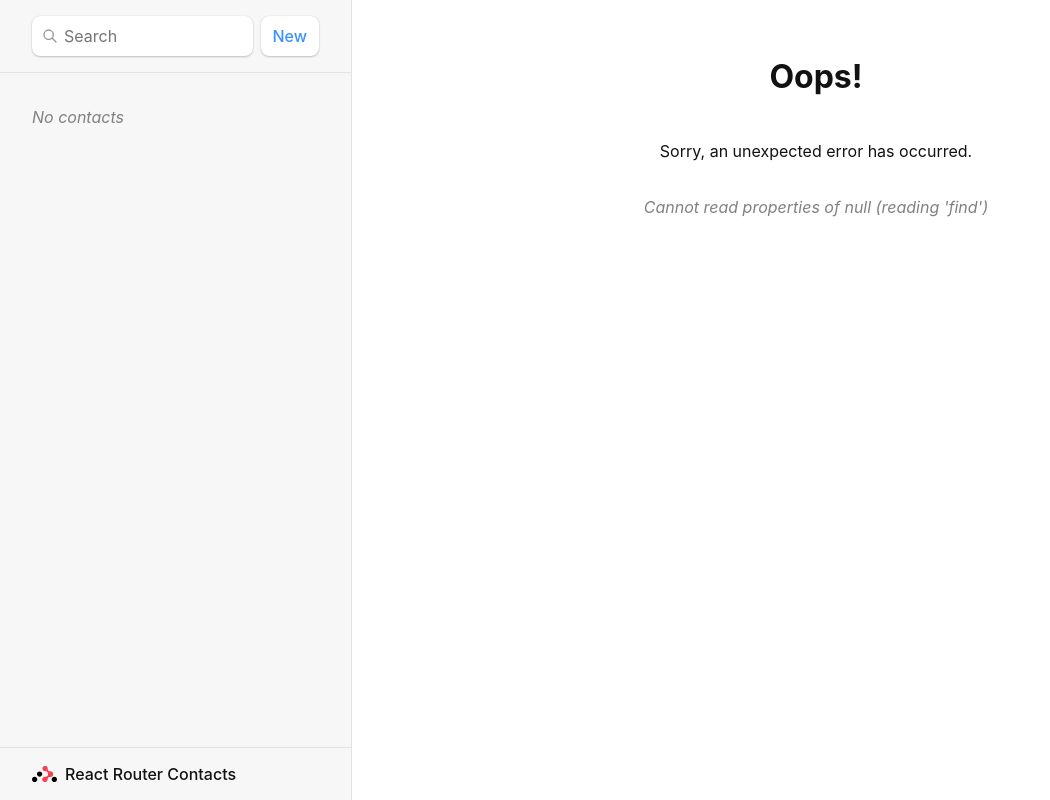
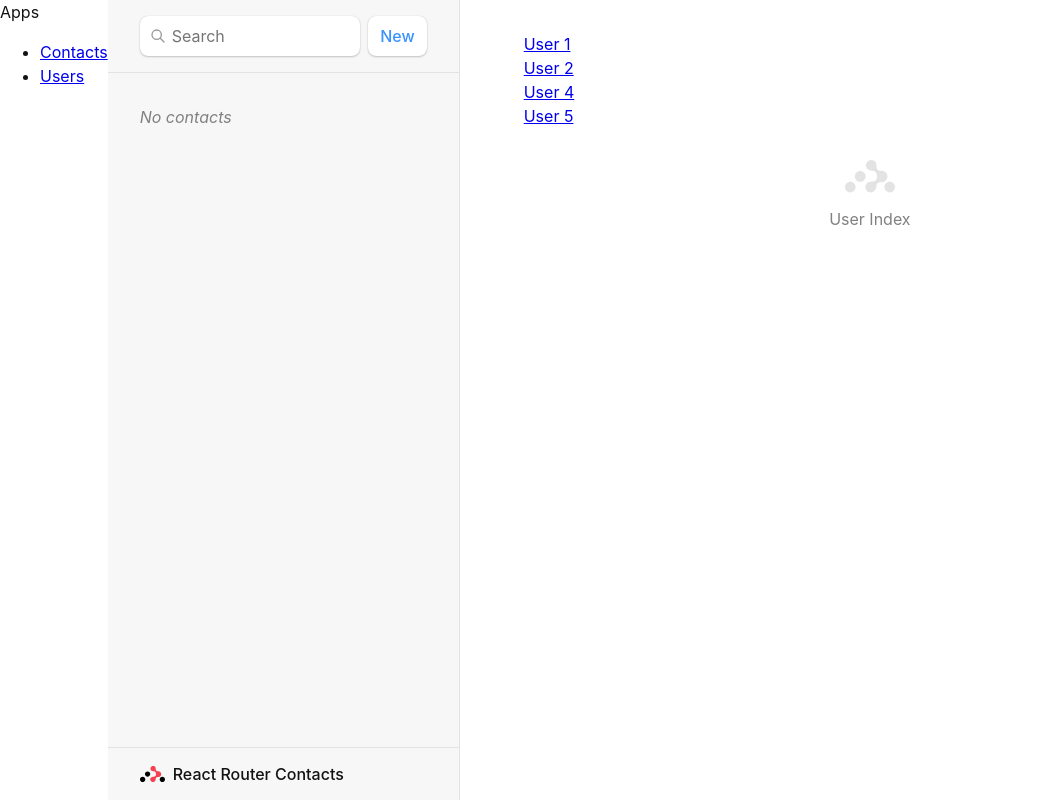
Before and after one commit to bignuttawuts/react-admin, a React (Vite) app: page /contacts/users in a window 1280 px wide. Shown: the whole page, without its empty margins (0-1050 px from the left). Built offline with nearby package versions, Linux system fonts and the light colour scheme.

Commit message:
refactor

```diff
--- /dev/null
+++ b/src/features/users/index.tsx
@@ -0,0 +1,7 @@
+export default function UserIndex() {
+  return (
+    <p id="zero-state">
+      User Index
+    </p >
+  );
+}
--- /dev/null
+++ b/src/features/users/root.tsx
@@ -0,0 +1,11 @@
+import { Link, Outlet } from 'react-router-dom';
+
+export default function UserRoot() {
+  return <>
+    <Link to="/users/1">User 1</Link><br />
+    <Link to="/users/2">User 2</Link><br />
+    <Link to="/users/3">User 4</Link><br />
+    <Link to="/users/4">User 5</Link>
+    <Outlet />
+  </>
+}
--- a/src/main.tsx
+++ b/src/main.tsx
@@ -5,18 +5,25 @@ import { createBrowserRouter, RouterProvider } from "react-router-dom"
 
 import { store } from './app/store'
 import ErrorPage from './error-page'
-import Contact, { loader as contactLoader, action as contactAction, } from './routes/contact'
-import EditContact, { action as editAction } from './routes/edit'
-import Root, { action as rootAction, loader as rootLoader } from "./routes/root";
-import { action as destroyAction } from "./routes/destroy";
+import Contact, { loader as contactLoader, action as contactAction, } from './routes/contracts/contact'
+import EditContact, { action as editAction } from './routes/contracts/edit'
+import ContractRoot, { action as rootAction, loader as rootLoader } from "./routes/contracts/root";
+import { action as destroyAction } from "./routes/contracts/destroy";
 
 import './index.css'
-import Index from './routes'
+import Index from './routes/contracts'
+import UserRoot from './features/users/root'
+import UserIndex from './features/users'
+import Root from './routes/root'
 
 const router = createBrowserRouter([
   {
     path: "/",
     element: <Root />,
+    children: [
+      {
+        path: "/contacts",
+        element: <ContractRoot />,
         errorElement: <ErrorPage />,
         loader: rootLoader,
         action: rootAction,
@@ -26,25 +33,39 @@ const router = createBrowserRouter([
             children: [
               { index: true, element: <Index /> },
               {
-            path: "contacts/:contactId",
+                path: ":contactId",
                 element: <Contact />,
                 loader: contactLoader,
                 action: contactAction,
               },
               {
-            path: "contacts/:contactId/edit",
+                path: ":contactId/edit",
                 element: <EditContact />,
                 loader: contactLoader,
                 action: editAction,
               },
               {
-            path: "contacts/:contactId/destroy",
+                path: ":contactId/destroy",
                 action: destroyAction,
                 errorElement: <div>Oops! There was an error.</div>,
               },
             ]
-      }]
           },
+          {
+            path: "users",
+            element: <UserRoot />,
+            children: [
+              { index: true, element: <UserIndex /> },
+              {
+                path: ":userId"
+              }
+            ]
+          }
+        ]
+      },
+    ]
+  },
+
 ]);
 
 ReactDOM.createRoot(document.getElementById('root') as HTMLElement).render(
--- a/src/routes/contact.tsx
+++ b/src/routes/contracts/contact.tsx
@@ -1,5 +1,5 @@
 import { Form, useFetcher, useLoaderData } from "react-router-dom";
-import { getContact, updateContact } from "../contacts";
+import { getContact, updateContact } from "../../contacts";
 
 export async function action({ request, params }: any) {
   let formData = await request.formData();
--- a/src/routes/destroy.tsx
+++ b/src/routes/contracts/destroy.tsx
@@ -1,5 +1,5 @@
 import { redirect } from "react-router-dom";
-import { deleteContact } from "../contacts";
+import { deleteContact } from "../../contacts";
 
 export async function action({ params }: any) {
   // throw new Error("oh dang!");
--- a/src/routes/edit.tsx
+++ b/src/routes/contracts/edit.tsx
@@ -1,5 +1,5 @@
 import { Form, useLoaderData, redirect, useNavigate } from "react-router-dom";
-import { updateContact } from "../contacts";
+import { updateContact } from "../../contacts";
 
 export async function action({ request, params }: any) {
   const formData = await request.formData();
--- a/src/routes/index.tsx
+++ b/src/routes/contracts/index.tsx
@@ -1,3 +1,5 @@
+import { Link } from 'react-router-dom'
+
 export default function Index() {
   return (
     <p id="zero-state">
@@ -7,7 +9,8 @@ export default function Index() {
       <a href="https://reactrouter.com">
         the docs at reactrouter.com
       </a>
-      .
-    </p>
+      <br />
+      <Link to="/users"> User</Link >
+    </p >
   );
 }
--- /dev/null
+++ b/src/routes/contracts/root.tsx
@@ -0,0 +1,111 @@
+import { useEffect, useState } from 'react';
+import { Form, NavLink, Outlet, redirect, useLoaderData, useNavigation, useSubmit } from 'react-router-dom';
+
+import { createContact, getContacts } from "../../contacts";
+
+export async function loader({ request }: any) {
+  const url = new URL(request.url);
+  const q = url.searchParams.get("q");
+  const contacts = await getContacts(q);
+  console.log('reload', contacts)
+  return { contacts, q };
+}
+
+export async function action() {
+  const contact = await createContact();
+  return redirect(`/contacts/${contact.id}/edit`);
+}
+
+export default function ContractRoot() {
+  const { contacts, q }: any = useLoaderData();
+  const [query, setQuery] = useState(q);
+  const navigation = useNavigation();
+  const submit = useSubmit();
+
+  const searching =
+    navigation.location &&
+    new URLSearchParams(navigation.location.search).has(
+      "q"
+    );
+
+  useEffect(() => {
+    setQuery(q);
+  }, [q]);
+
+  return (
+    <>
+      <div id="sidebar">
+        <h1>React Router Contacts</h1>
+        <div>
+          <Form id="search-form" role="search">
+            <input
+              id="q"
+              className={searching ? "loading" : ""}
+              aria-label="Search contacts"
+              placeholder="Search"
+              type="search"
+              name="q"
+              value={query}
+              onChange={(event) => {
+                const isFirstSearch = q == null;
+                submit(event.currentTarget.form, {
+                  replace: !isFirstSearch,
+                });
+              }}
+            />
+            <div
+              id="search-spinner"
+              aria-hidden
+              hidden={!searching}
+            />
+            <div
+              className="sr-only"
+              aria-live="polite"
+            ></div>
+          </Form>
+          <Form method="post">
+            <button type="submit">New</button>
+          </Form>
+        </div>
+        <nav>
+          {contacts.length ? (
+            <ul>
+              {contacts.map((contact: any) => (
+                <li key={contact.id}>
+                  <NavLink to={`/contacts/${contact.id}`}
+                    className={({ isActive, isPending }) =>
+                      isActive
+                        ? "active"
+                        : isPending
+                          ? "pending"
+                          : ""
+                    }>
+                    {contact.first || contact.last ? (
+                      <>
+                        {contact.first} {contact.last}
+                      </>
+                    ) : (
+                      <i>No Name</i>
+                    )}{" "}
+                    {contact.favorite && <span>★</span>}
+                  </NavLink>
+                </li>
+              ))}
+            </ul>
+          ) : (
+            <p>
+              <i>No contacts</i>
+            </p>
+          )}
+        </nav>
+      </div>
+      <div
+        id="detail"
+        className={
+          navigation.state === "loading" ? "loading" : ""
+        }>
+        <Outlet />
+      </div>
+    </>
+  );
+}
--- a/src/routes/root.tsx
+++ b/src/routes/root.tsx
@@ -1,111 +1,16 @@
-import { useEffect, useState } from 'react';
-import { Form, NavLink, Outlet, redirect, useLoaderData, useNavigation, useSubmit } from 'react-router-dom';
-
-import { createContact, getContacts } from "../contacts";
-
-export async function loader({ request }: any) {
-  const url = new URL(request.url);
-  const q = url.searchParams.get("q");
-  const contacts = await getContacts(q);
-  console.log('reload', contacts)
-  return { contacts, q };
-}
-
-export async function action() {
-  const contact = await createContact();
-  return redirect(`/contacts/${contact.id}/edit`);
-}
+import { Link, Outlet } from 'react-router-dom';
 
 export default function Root() {
-  const { contacts, q }: any = useLoaderData();
-  const [query, setQuery] = useState(q);
-  const navigation = useNavigation();
-  const submit = useSubmit();
-
-  const searching =
-    navigation.location &&
-    new URLSearchParams(navigation.location.search).has(
-      "q"
-    );
-
-  useEffect(() => {
-    setQuery(q);
-  }, [q]);
-
-  return (
+  return <>
+    <div>
+      Apps
+      <ul>
+        <li><Link to="/contacts">Contacts</Link></li>
+        <li><Link to="/users">Users</Link></li>
+      </ul>
+    </div><br />
     <>
-      <div id="sidebar">
-        <h1>React Router Contacts</h1>
-        <div>
-          <Form id="search-form" role="search">
-            <input
-              id="q"
-              className={searching ? "loading" : ""}
-              aria-label="Search contacts"
-              placeholder="Search"
-              type="search"
-              name="q"
-              value={query}
-              onChange={(event) => {
-                const isFirstSearch = q == null;
-                submit(event.currentTarget.form, {
-                  replace: !isFirstSearch,
-                });
-              }}
-            />
-            <div
-              id="search-spinner"
-              aria-hidden
-              hidden={!searching}
-            />
-            <div
-              className="sr-only"
-              aria-live="polite"
-            ></div>
-          </Form>
-          <Form method="post">
-            <button type="submit">New</button>
-          </Form>
-        </div>
-        <nav>
-          {contacts.length ? (
-            <ul>
-              {contacts.map((contact: any) => (
-                <li key={contact.id}>
-                  <NavLink to={`contacts/${contact.id}`}
-                    className={({ isActive, isPending }) =>
-                      isActive
-                        ? "active"
-                        : isPending
-                          ? "pending"
-                          : ""
-                    }>
-                    {contact.first || contact.last ? (
-                      <>
-                        {contact.first} {contact.last}
-                      </>
-                    ) : (
-                      <i>No Name</i>
-                    )}{" "}
-                    {contact.favorite && <span>★</span>}
-                  </NavLink>
-                </li>
-              ))}
-            </ul>
-          ) : (
-            <p>
-              <i>No contacts</i>
-            </p>
-          )}
-        </nav>
-      </div>
-      <div
-        id="detail"
-        className={
-          navigation.state === "loading" ? "loading" : ""
-        }>
-        <Outlet />
-      </div>
+      <Outlet />
     </>
-  );
+  </>
 }
```
Lines whose indentation alone changed are shown as unchanged.
